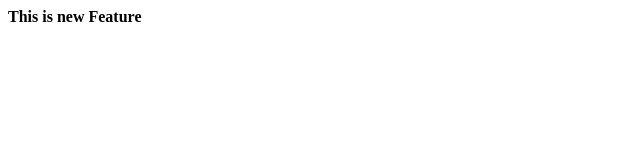
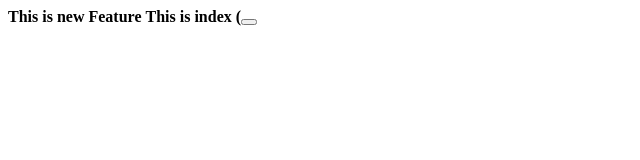
Before and after one commit to Mdhami472/LocalRepo, a plain HTML site: page index.html in a window 1280 px wide. Shown: the whole page, without its empty margins (0-640 px from the left). Drawn offline with Linux system fonts and the light colour scheme.

Commit message:
add button

```diff
--- a/index.html
+++ b/index.html
@@ -1 +1,2 @@
 <b> This is new Feature</b>
+<b>This is index (<button></button></b>
```
